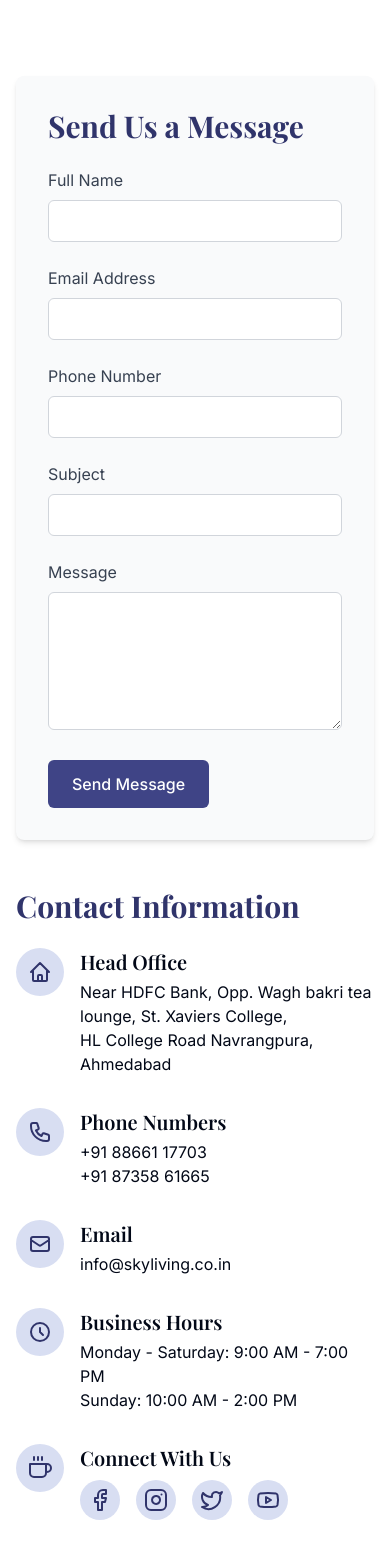
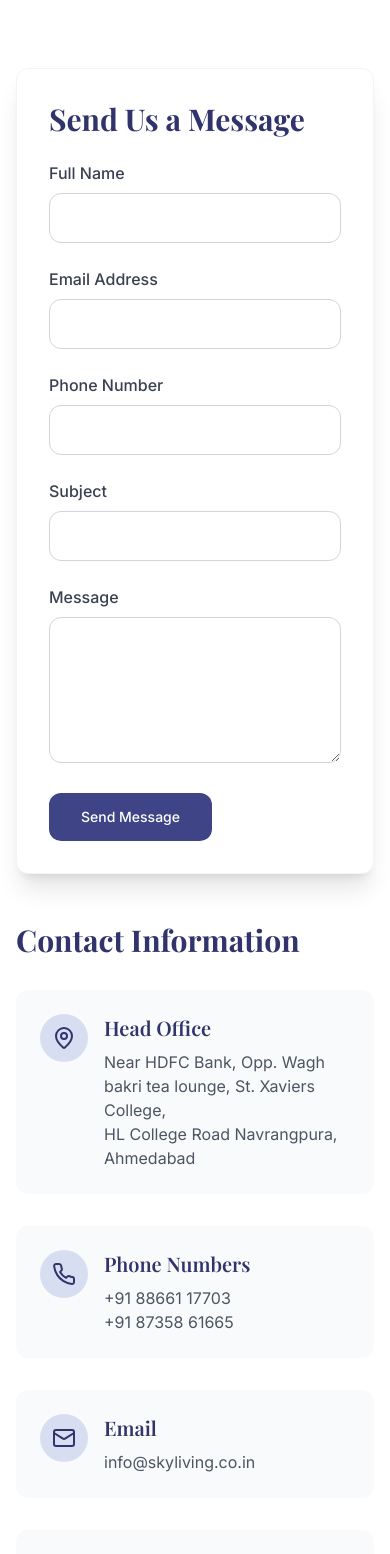
Before and after one commit to varunisrani/skystay-living-hub, a React (Vite) app: page /contact in a window 390 px wide. Shown: the part 432-1986 px from the top of the page. Built offline with nearby package versions, Linux system fonts and the light colour scheme.

Commit message:
Refactor: Improve UI with modern, premium design
Redesigned all pages for a modern, premium look, incorporating improved typography, color schemes, and overall visual appeal.

```diff
--- a/src/App.tsx
+++ b/src/App.tsx
@@ -22,7 +22,7 @@ const App = () => (
       <Sonner />
       <BrowserRouter>
         <Navbar />
-        <main>
+        <main className="min-h-screen">
           <Routes>
             <Route path="/" element={<Index />} />
             <Route path="/about" element={<AboutUs />} />
--- a/src/index.css
+++ b/src/index.css
@@ -35,7 +35,7 @@
     --input: 214.3 31.8% 91.4%;
     --ring: 222.2 84% 4.9%;
 
-    --radius: 0.5rem;
+    --radius: 0.75rem;
 
     --sidebar-background: 0 0% 98%;
     --sidebar-foreground: 240 5.3% 26.1%;
--- a/src/pages/ContactUs.tsx
+++ b/src/pages/ContactUs.tsx
@@ -1,6 +1,8 @@
 
 import React, { useEffect, useState } from 'react';
 import { toast } from '@/components/ui/use-toast';
+import { MapPin, Phone, Mail, Clock, Share2 } from 'lucide-react';
+import { Button } from '@/components/ui/button';
 
 const ContactUs = () => {
   useEffect(() => {
@@ -47,11 +49,11 @@ const ContactUs = () => {
     <div className="pt-20">
       {/* Hero Section */}
       <section className="relative py-24 bg-skyliving-800">
-        <div className="absolute inset-0 bg-skyliving-800 opacity-90 z-0"></div>
+        <div className="page-hero-overlay"></div>
         <div className="absolute inset-0 bg-[url('https://images.unsplash.com/photo-1555854877-bab0e564b8d5?ixlib=rb-4.0.3&ixid=M3wxMjA3fDB8MHxwaG90by1wYWdlfHx8fGVufDB8fHx8fA%3D%3D')] bg-cover bg-center mix-blend-overlay z-[-1]"></div>
-        <div className="container mx-auto px-4 z-10 text-center">
-          <h1 className="text-5xl font-bold text-white mb-6 font-heading">CONTACT US</h1>
-          <p className="text-xl text-white max-w-3xl mx-auto">
+        <div className="container mx-auto px-4 z-10 text-center page-hero-content">
+          <h1 className="page-hero-title">CONTACT US</h1>
+          <p className="page-hero-subtitle">
             Have questions or want to book a room? Reach out to us, and we'll be happy to assist you.
           </p>
         </div>
@@ -62,165 +64,151 @@ const ContactUs = () => {
         <div className="container mx-auto px-4">
           <div className="grid grid-cols-1 lg:grid-cols-2 gap-12">
             {/* Contact Form */}
-            <div className="bg-gray-50 p-8 rounded-lg shadow-md">
+            <div className="bg-white p-8 rounded-xl shadow-xl border border-gray-100">
               <h2 className="text-3xl font-bold mb-6 text-skyliving-700 font-heading">Send Us a Message</h2>
               <form onSubmit={handleSubmit}>
                 <div className="mb-6">
-                  <label htmlFor="name" className="block text-gray-700 mb-2">Full Name</label>
+                  <label htmlFor="name" className="block text-gray-700 mb-2 font-medium">Full Name</label>
                   <input
                     type="text"
                     id="name"
                     name="name"
                     value={formData.name}
                     onChange={handleChange}
-                    className="w-full px-4 py-2 border border-gray-300 rounded-md focus:outline-none focus:ring-2 focus:ring-skyliving-500"
+                    className="w-full px-4 py-3 border border-gray-300 rounded-lg focus:outline-none focus:ring-2 focus:ring-skyliving-500 focus:border-transparent"
                     required
                   />
                 </div>
 
                 <div className="grid grid-cols-1 md:grid-cols-2 gap-6 mb-6">
                   <div>
-                    <label htmlFor="email" className="block text-gray-700 mb-2">Email Address</label>
+                    <label htmlFor="email" className="block text-gray-700 mb-2 font-medium">Email Address</label>
                     <input
                       type="email"
                       id="email"
                       name="email"
                       value={formData.email}
                       onChange={handleChange}
-                      className="w-full px-4 py-2 border border-gray-300 rounded-md focus:outline-none focus:ring-2 focus:ring-skyliving-500"
+                      className="w-full px-4 py-3 border border-gray-300 rounded-lg focus:outline-none focus:ring-2 focus:ring-skyliving-500 focus:border-transparent"
                       required
                     />
                   </div>
                   <div>
-                    <label htmlFor="phone" className="block text-gray-700 mb-2">Phone Number</label>
+                    <label htmlFor="phone" className="block text-gray-700 mb-2 font-medium">Phone Number</label>
                     <input
                       type="tel"
                       id="phone"
                       name="phone"
                       value={formData.phone}
                       onChange={handleChange}
-                      className="w-full px-4 py-2 border border-gray-300 rounded-md focus:outline-none focus:ring-2 focus:ring-skyliving-500"
+                      className="w-full px-4 py-3 border border-gray-300 rounded-lg focus:outline-none focus:ring-2 focus:ring-skyliving-500 focus:border-transparent"
                       required
                     />
                   </div>
                 </div>
 
                 <div className="mb-6">
-                  <label htmlFor="subject" className="block text-gray-700 mb-2">Subject</label>
+                  <label htmlFor="subject" className="block text-gray-700 mb-2 font-medium">Subject</label>
                   <input
                     type="text"
                     id="subject"
                     name="subject"
                     value={formData.subject}
                     onChange={handleChange}
-                    className="w-full px-4 py-2 border border-gray-300 rounded-md focus:outline-none focus:ring-2 focus:ring-skyliving-500"
+                    className="w-full px-4 py-3 border border-gray-300 rounded-lg focus:outline-none focus:ring-2 focus:ring-skyliving-500 focus:border-transparent"
                     required
                   />
                 </div>
 
                 <div className="mb-6">
-                  <label htmlFor="message" className="block text-gray-700 mb-2">Message</label>
+                  <label htmlFor="message" className="block text-gray-700 mb-2 font-medium">Message</label>
                   <textarea
                     id="message"
                     name="message"
                     value={formData.message}
                     onChange={handleChange}
                     rows={5}
-                    className="w-full px-4 py-2 border border-gray-300 rounded-md focus:outline-none focus:ring-2 focus:ring-skyliving-500"
+                    className="w-full px-4 py-3 border border-gray-300 rounded-lg focus:outline-none focus:ring-2 focus:ring-skyliving-500 focus:border-transparent"
                     required
                   ></textarea>
                 </div>
 
-                <button
+                <Button
                   type="submit"
-                  className="bg-skyliving-600 hover:bg-skyliving-700 text-white font-medium py-3 px-6 rounded-md transition-colors"
+                  className="bg-skyliving-600 hover:bg-skyliving-700 text-white font-medium py-6 px-8 rounded-lg"
                 >
                   Send Message
-                </button>
+                </Button>
               </form>
             </div>
 
             {/* Contact Information */}
             <div>
-              <h2 className="text-3xl font-bold mb-6 text-skyliving-700 font-heading">Contact Information</h2>
+              <h2 className="text-3xl font-bold mb-8 text-skyliving-700 font-heading">Contact Information</h2>
 
               <div className="space-y-8">
-                <div className="flex items-start">
+                <div className="flex items-start p-6 bg-gray-50 rounded-xl hover:bg-gray-100 transition-colors">
                   <div className="bg-skyliving-100 p-3 rounded-full mr-4">
-                    <svg xmlns="http://www.w3.org/2000/svg" className="h-6 w-6 text-skyliving-700" fill="none" viewBox="0 0 24 24" stroke="currentColor">
-                      <path strokeLinecap="round" strokeLinejoin="round" strokeWidth={2} d="M3 12l2-2m0 0l7-7 7 7M5 10v10a1 1 0 001 1h3m10-11l2 2m-2-2v10a1 1 0 01-1 1h-3m-6 0a1 1 0 001-1v-4a1 1 0 011-1h2a1 1 0 011 1v4a1 1 0 001 1m-6 0h6" />
-                    </svg>
+                    <MapPin className="h-6 w-6 text-skyliving-700" />
                   </div>
                   <div>
-                    <h3 className="text-xl font-semibold mb-1">Head Office</h3>
-                    <p>
+                    <h3 className="text-xl font-semibold mb-2 text-skyliving-700">Head Office</h3>
+                    <p className="text-gray-600">
                       Near HDFC Bank, Opp. Wagh bakri tea lounge, St. Xaviers College,<br />
                       HL College Road Navrangpura, Ahmedabad
                     </p>
                   </div>
                 </div>
 
-                <div className="flex items-start">
+                <div className="flex items-start p-6 bg-gray-50 rounded-xl hover:bg-gray-100 transition-colors">
                   <div className="bg-skyliving-100 p-3 rounded-full mr-4">
-                    <svg xmlns="http://www.w3.org/2000/svg" className="h-6 w-6 text-skyliving-700" fill="none" viewBox="0 0 24 24" stroke="currentColor">
-                      <path strokeLinecap="round" strokeLinejoin="round" strokeWidth={2} d="M3 5a2 2 0 012-2h3.28a1 1 0 01.948.684l1.498 4.493a1 1 0 01-.502 1.21l-2.257 1.13a11.042 11.042 0 005.516 5.516l1.13-2.257a1 1 0 011.21-.502l4.493 1.498a1 1 0 01.684.949V19a2 2 0 01-2 2h-1C9.716 21 3 14.284 3 6V5z" />
-                    </svg>
+                    <Phone className="h-6 w-6 text-skyliving-700" />
                   </div>
                   <div>
-                    <h3 className="text-xl font-semibold mb-1">Phone Numbers</h3>
-                    <p>+91 88661 17703</p>
-                    <p>+91 87358 61665</p>
+                    <h3 className="text-xl font-semibold mb-2 text-skyliving-700">Phone Numbers</h3>
+                    <p className="text-gray-600">+91 88661 17703</p>
+                    <p className="text-gray-600">+91 87358 61665</p>
                   </div>
                 </div>
 
-                <div className="flex items-start">
+                <div className="flex items-start p-6 bg-gray-50 rounded-xl hover:bg-gray-100 transition-colors">
                   <div className="bg-skyliving-100 p-3 rounded-full mr-4">
-                    <svg xmlns="http://www.w3.org/2000/svg" className="h-6 w-6 text-skyliving-700" fill="none" viewBox="0 0 24 24" stroke="currentColor">
-                      <path strokeLinecap="round" strokeLinejoin="round" strokeWidth={2} d="M3 8l7.89 5.26a2 2 0 002.22 0L21 8M5 19h14a2 2 0 002-2V7a2 2 0 00-2-2H5a2 2 0 00-2 2v10a2 2 0 002 2z" />
-                    </svg>
+                    <Mail className="h-6 w-6 text-skyliving-700" />
                   </div>
                   <div>
-                    <h3 className="text-xl font-semibold mb-1">Email</h3>
-                    <p>info@skyliving.co.in</p>
+                    <h3 className="text-xl font-semibold mb-2 text-skyliving-700">Email</h3>
+                    <p className="text-gray-600">info@skyliving.co.in</p>
                   </div>
                 </div>
 
-                <div className="flex items-start">
+                <div className="flex items-start p-6 bg-gray-50 rounded-xl hover:bg-gray-100 transition-colors">
                   <div className="bg-skyliving-100 p-3 rounded-full mr-4">
-                    <svg xmlns="http://www.w3.org/2000/svg" className="h-6 w-6 text-skyliving-700" fill="none" viewBox="0 0 24 24" stroke="currentColor">
-                      <path strokeLinecap="round" strokeLinejoin="round" strokeWidth={2} d="M12 8v4l3 3m6-3a9 9 0 11-18 0 9 9 0 0118 0z" />
-                    </svg>
+                    <Clock className="h-6 w-6 text-skyliving-700" />
                   </div>
                   <div>
-                    <h3 className="text-xl font-semibold mb-1">Business Hours</h3>
-                    <p>Monday - Saturday: 9:00 AM - 7:00 PM</p>
-                    <p>Sunday: 10:00 AM - 2:00 PM</p>
+                    <h3 className="text-xl font-semibold mb-2 text-skyliving-700">Business Hours</h3>
+                    <p className="text-gray-600">Monday - Saturday: 9:00 AM - 7:00 PM</p>
+                    <p className="text-gray-600">Sunday: 10:00 AM - 2:00 PM</p>
                   </div>
                 </div>
 
-                <div className="flex items-start">
+                <div className="flex items-start p-6 bg-gray-50 rounded-xl hover:bg-gray-100 transition-colors">
                   <div className="bg-skyliving-100 p-3 rounded-full mr-4">
-                    <svg xmlns="http://www.w3.org/2000/svg" className="h-6 w-6 text-skyliving-700" viewBox="0 0 24 24" fill="none" stroke="currentColor" strokeWidth="2" strokeLinecap="round" strokeLinejoin="round">
-                      <path d="M18 8h1a4 4 0 0 1 0 8h-1"></path>
-                      <path d="M2 8h16v9a4 4 0 0 1-4 4H6a4 4 0 0 1-4-4V8z"></path>
-                      <line x1="6" y1="1" x2="6" y2="4"></line>
-                      <line x1="10" y1="1" x2="10" y2="4"></line>
-                      <line x1="14" y1="1" x2="14" y2="4"></line>
-                    </svg>
+                    <Share2 className="h-6 w-6 text-skyliving-700" />
                   </div>
                   <div>
-                    <h3 className="text-xl font-semibold mb-1">Connect With Us</h3>
-                    <div className="flex space-x-4 mt-2">
-                      <a href="#" className="bg-skyliving-100 p-2 rounded-full text-skyliving-700 hover:bg-skyliving-200 transition-colors">
+                    <h3 className="text-xl font-semibold mb-2 text-skyliving-700">Connect With Us</h3>
+                    <div className="flex space-x-4 mt-4">
+                      <a href="#" className="bg-white p-2 rounded-full text-skyliving-700 hover:bg-skyliving-100 transition-colors shadow-sm">
                         <svg xmlns="http://www.w3.org/2000/svg" width="24" height="24" viewBox="0 0 24 24" fill="none" stroke="currentColor" strokeWidth="2" strokeLinecap="round" strokeLinejoin="round"><path d="M18 2h-3a5 5 0 0 0-5 5v3H7v4h3v8h4v-8h3l1-4h-4V7a1 1 0 0 1 1-1h3z"/></svg>
                       </a>
-                      <a href="#" className="bg-skyliving-100 p-2 rounded-full text-skyliving-700 hover:bg-skyliving-200 transition-colors">
+                      <a href="#" className="bg-white p-2 rounded-full text-skyliving-700 hover:bg-skyliving-100 transition-colors shadow-sm">
                         <svg xmlns="http://www.w3.org/2000/svg" width="24" height="24" viewBox="0 0 24 24" fill="none" stroke="currentColor" strokeWidth="2" strokeLinecap="round" strokeLinejoin="round"><rect width="20" height="20" x="2" y="2" rx="5" ry="5"/><path d="M16 11.37A4 4 0 1 1 12.63 8 4 4 0 0 1 16 11.37z"/><line x1="17.5" x2="17.51" y1="6.5" y2="6.5"/></svg>
                       </a>
-                      <a href="#" className="bg-skyliving-100 p-2 rounded-full text-skyliving-700 hover:bg-skyliving-200 transition-colors">
+                      <a href="#" className="bg-white p-2 rounded-full text-skyliving-700 hover:bg-skyliving-100 transition-colors shadow-sm">
                         <svg xmlns="http://www.w3.org/2000/svg" width="24" height="24" viewBox="0 0 24 24" fill="none" stroke="currentColor" strokeWidth="2" strokeLinecap="round" strokeLinejoin="round"><path d="M22 4s-.7 2.1-2 3.4c1.6 10-9.4 17.3-18 11.6 2.2.1 4.4-.6 6-2C3 15.5.5 9.6 3 5c2.2 2.6 5.6 4.1 9 4-.9-4.2 4-6.6 7-3.8 1.1 0 3-1.2 3-1.2z"/></svg>
                       </a>
-                      <a href="#" className="bg-skyliving-100 p-2 rounded-full text-skyliving-700 hover:bg-skyliving-200 transition-colors">
+                      <a href="#" className="bg-white p-2 rounded-full text-skyliving-700 hover:bg-skyliving-100 transition-colors shadow-sm">
                         <svg xmlns="http://www.w3.org/2000/svg" width="24" height="24" viewBox="0 0 24 24" fill="none" stroke="currentColor" strokeWidth="2" strokeLinecap="round" strokeLinejoin="round"><path d="M2.5 17a24.12 24.12 0 0 1 0-10 2 2 0 0 1 1.4-1.4 49.56 49.56 0 0 1 16.2 0A2 2 0 0 1 21.5 7a24.12 24.12 0 0 1 0 10 2 2 0 0 1-1.4 1.4 49.55 49.55 0 0 1-16.2 0A2 2 0 0 1 2.5 17"/><path d="m10 15 5-3-5-3z"/></svg>
                       </a>
                     </div>
@@ -233,12 +221,12 @@ const ContactUs = () => {
       </section>
 
       {/* Map Section */}
-      <section className="py-20 bg-gray-100">
+      <section className="py-20 bg-gray-50">
         <div className="container mx-auto px-4">
           <h2 className="text-3xl font-bold mb-8 text-skyliving-700 text-center font-heading">Find Us on the Map</h2>
-          <div className="rounded-lg overflow-hidden shadow-lg h-[500px]">
+          <div className="rounded-xl overflow-hidden shadow-xl h-[500px]">
             {/* Replace with actual Google Maps embed or map component */}
-            <div className="w-full h-full bg-gray-300 flex items-center justify-center">
+            <div className="w-full h-full bg-gray-200 flex items-center justify-center">
               <p className="text-gray-600">Map will be displayed here</p>
             </div>
           </div>
```
Also changed, not shown: src/components/Hero.tsx (+28 -7 lines), src/components/Navbar.tsx (+13 -4 lines), src/pages/AboutUs.tsx (+9 -14 lines), src/pages/Accommodations.tsx (+34 -39 lines), src/pages/Gallery.tsx (+12 -16 lines).
